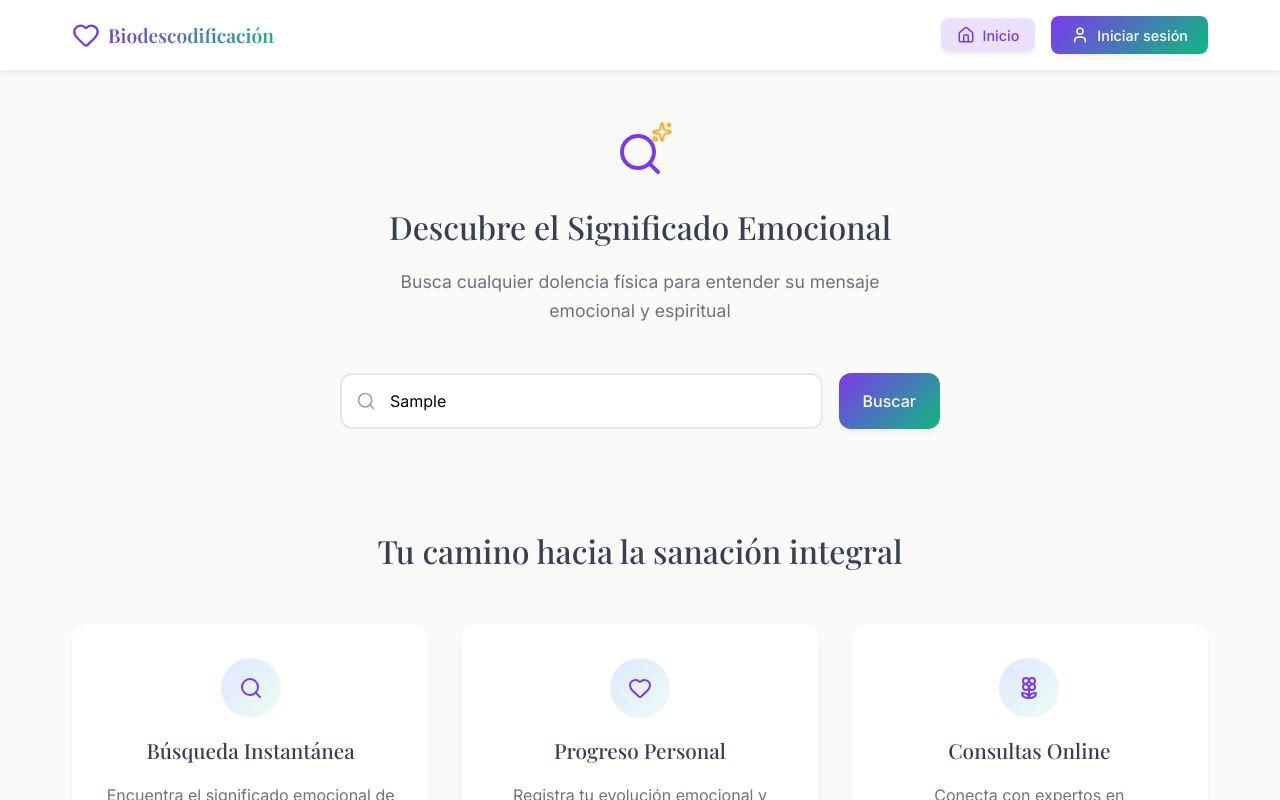
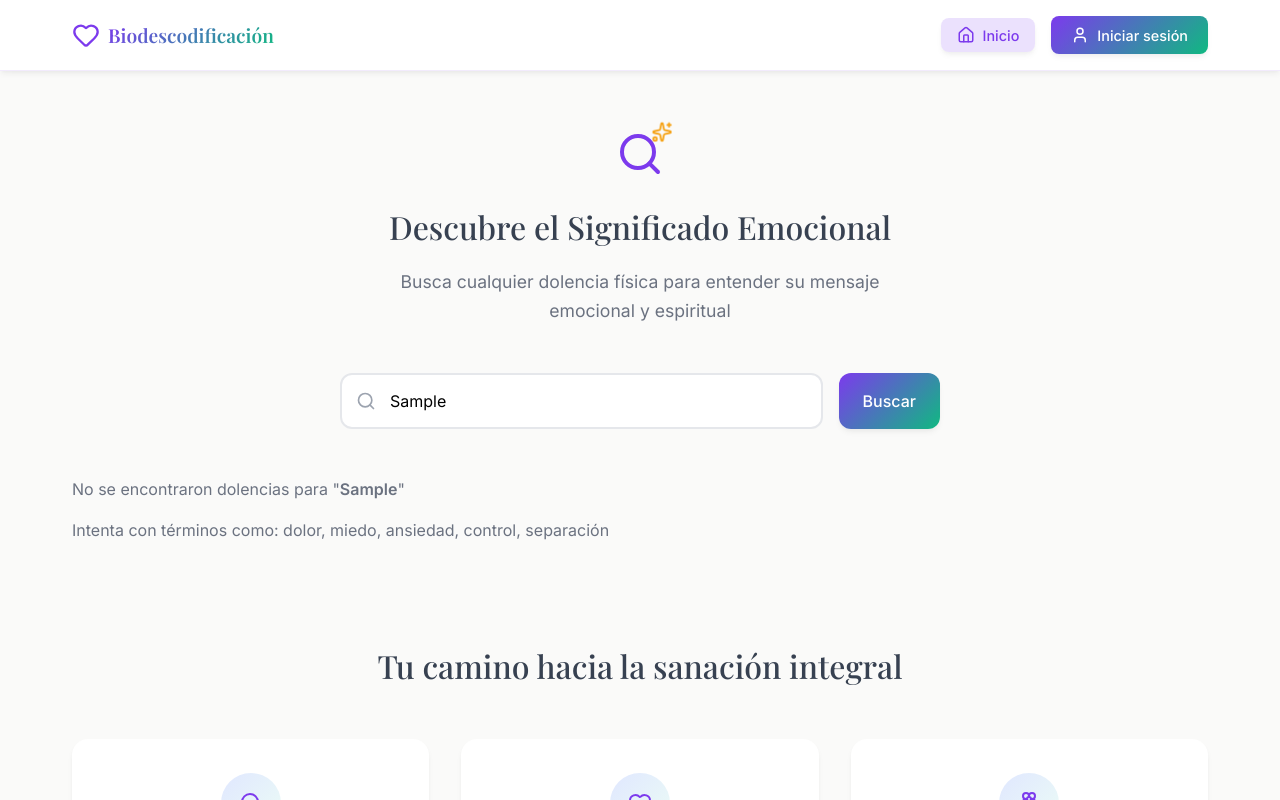
Before and after one commit to mvcAI/biohealth-dictionary, a React (Vite) app: page / in a window 1280 px wide. Both pictures are taken after typing "Sample" into the empty fields and a click on the button "Buscar". Shown: the part 563-1363 px from the top of the page. Built offline with nearby package versions, Linux system fonts and the light colour scheme.

Commit message:
Agregar estado para query de búsqueda
cgen-c798bd2f70e04db1a2dc7765984ca4f3

```diff
--- a/src/components/HomePage.jsx
+++ b/src/components/HomePage.jsx
@@ -13,8 +13,11 @@ function HomePage({ onNavigate }) {
   const [searchResults, setSearchResults] = useState([])
   const [isSearching, setIsSearching] = useState(false)
   const [guardandoDolencia, setGuardandoDolencia] = useState(null)
+  const [currentQuery, setCurrentQuery] = useState('')
 
   const handleSearch = async (query) => {
+    setCurrentQuery(query)
+
     if (!query.trim()) {
       setSearchResults([])
       return
@@ -89,9 +92,9 @@ function HomePage({ onNavigate }) {
 
           <SearchBar onSearch={handleSearch} isLoading={isSearching} />
 
-          {searchResults.length > 0 && (
+          {searchResults.length > 0 ? (
             <div className="search-results">
-              <h3>Resultados de tu búsqueda</h3>
+              <h3>Resultados de tu búsqueda ({searchResults.length})</h3>
               {searchResults.map((resultado, index) => (
                 <div key={index} className="result-card fade-in">
                   <div className="result-header">
@@ -117,6 +120,13 @@ function HomePage({ onNavigate }) {
                 </div>
               ))}
             </div>
+          ) : (
+            currentQuery && !isSearching && (
+              <div className="no-results">
+                <p>No se encontraron dolencias para "<strong>{currentQuery}</strong>"</p>
+                <p>Intenta con términos como: dolor, miedo, ansiedad, control, separación</p>
+              </div>
+            )
           )}
         </div>
 
```
